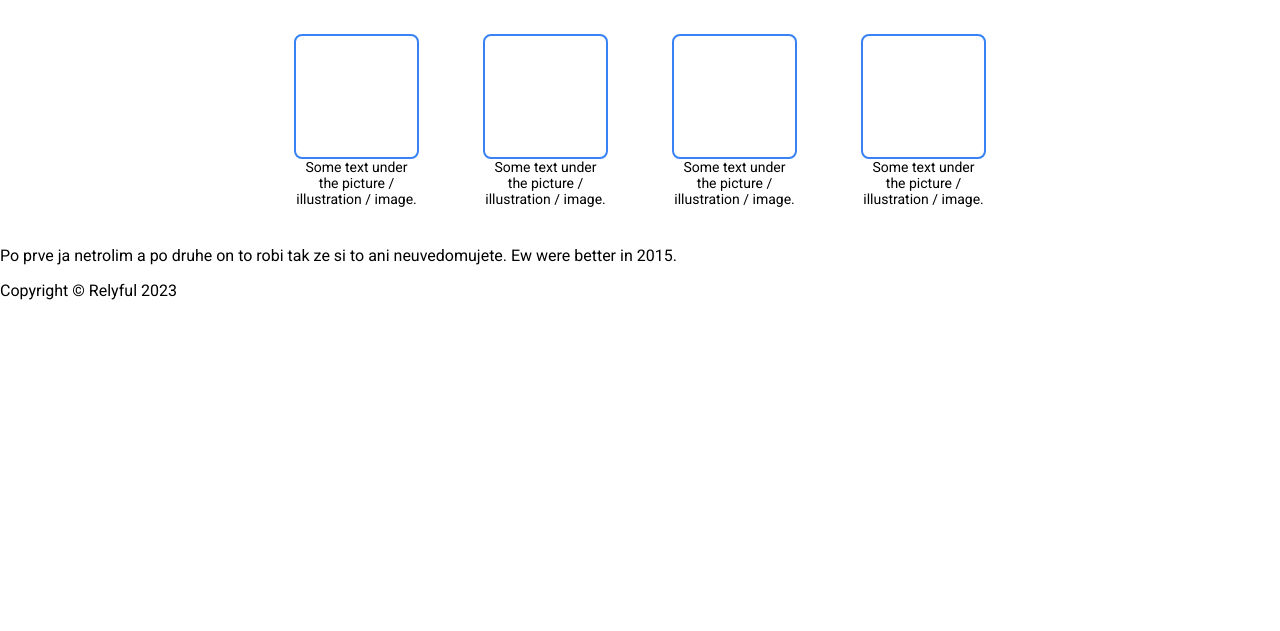
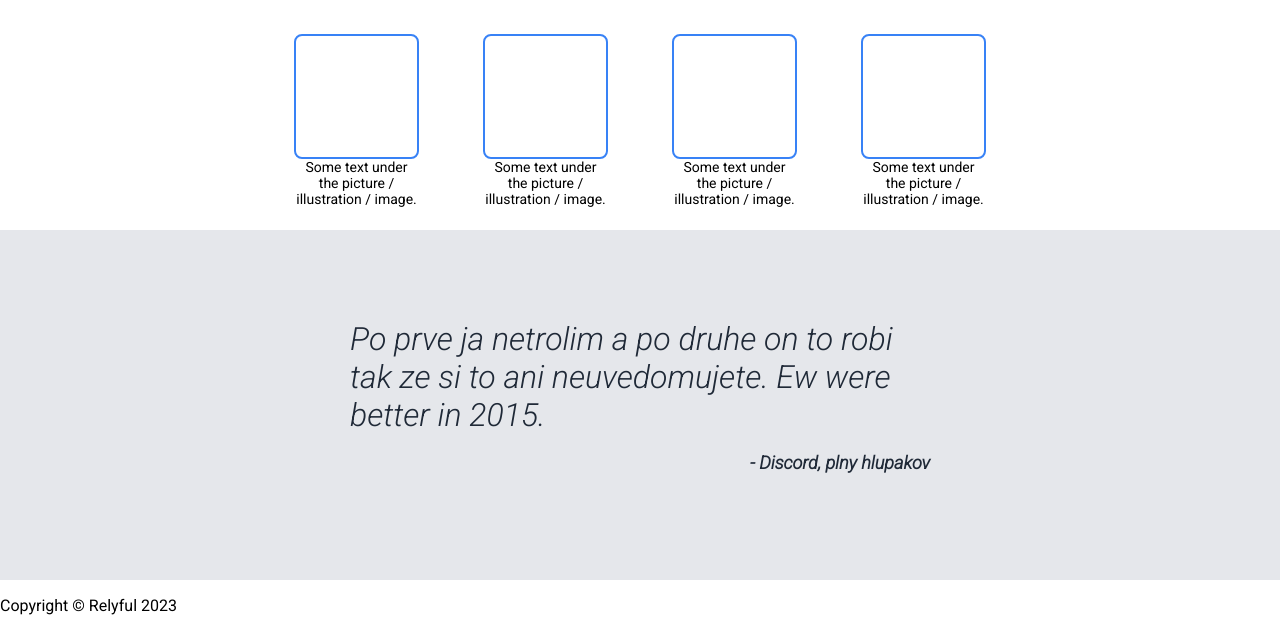
Before and after one commit to Relyful/Odin-LandingPage, a plain HTML site: page index.html in a window 1280 px wide. Shown: the part 526-1157 px from the top of the page. Before the commit the page ends 842 px from the top, so only its background shows below. Drawn offline with Linux system fonts and the light colour scheme.

Commit message:
Finished CSS for quote section. Finalized section.

```diff
--- a/index.html
+++ b/index.html
@@ -66,12 +66,9 @@
                 </div>
             </div>
             <div class="quote-box">
-
-            </div>
-            <div class="quote-box">
                 <div class="quote">
-                    <p>Po prve ja netrolim a po druhe on to robi tak ze si to ani neuvedomujete. Ew were better in 2015.
-                </p>
+                    Po prve ja netrolim a po druhe on to robi tak ze si to ani neuvedomujete. Ew were better in 2015.
+                    <p class="signature">- Discord, plny hlupakov</p>
                 </div>
             </div>
             <div class="footer">
--- a/style.css
+++ b/style.css
@@ -67,6 +67,7 @@ ul {
     flex-direction: column;
     margin-right: 56px;
     min-width: 350px;
+    max-width: 530px;
 }
 
 .hero-picture {
@@ -133,3 +134,27 @@ ul {
     font-weight: 900;
     color: #1f2937;
 }
+
+.quote-box {
+    display: flex;
+    padding: 0 350px;
+    height: 350px;
+    background-color: #e5e7eb;
+    justify-content: center;
+    align-items: center;
+}
+
+.quote {
+    display: flex;
+    flex-direction: column;
+    font-style: italic;
+    font-weight: 300;
+    font-size: 32px;
+    color: #1f2937;
+}
+
+.signature {
+    font-size: 18px;
+    font-weight: 900;
+    align-self: flex-end;
+}
```
